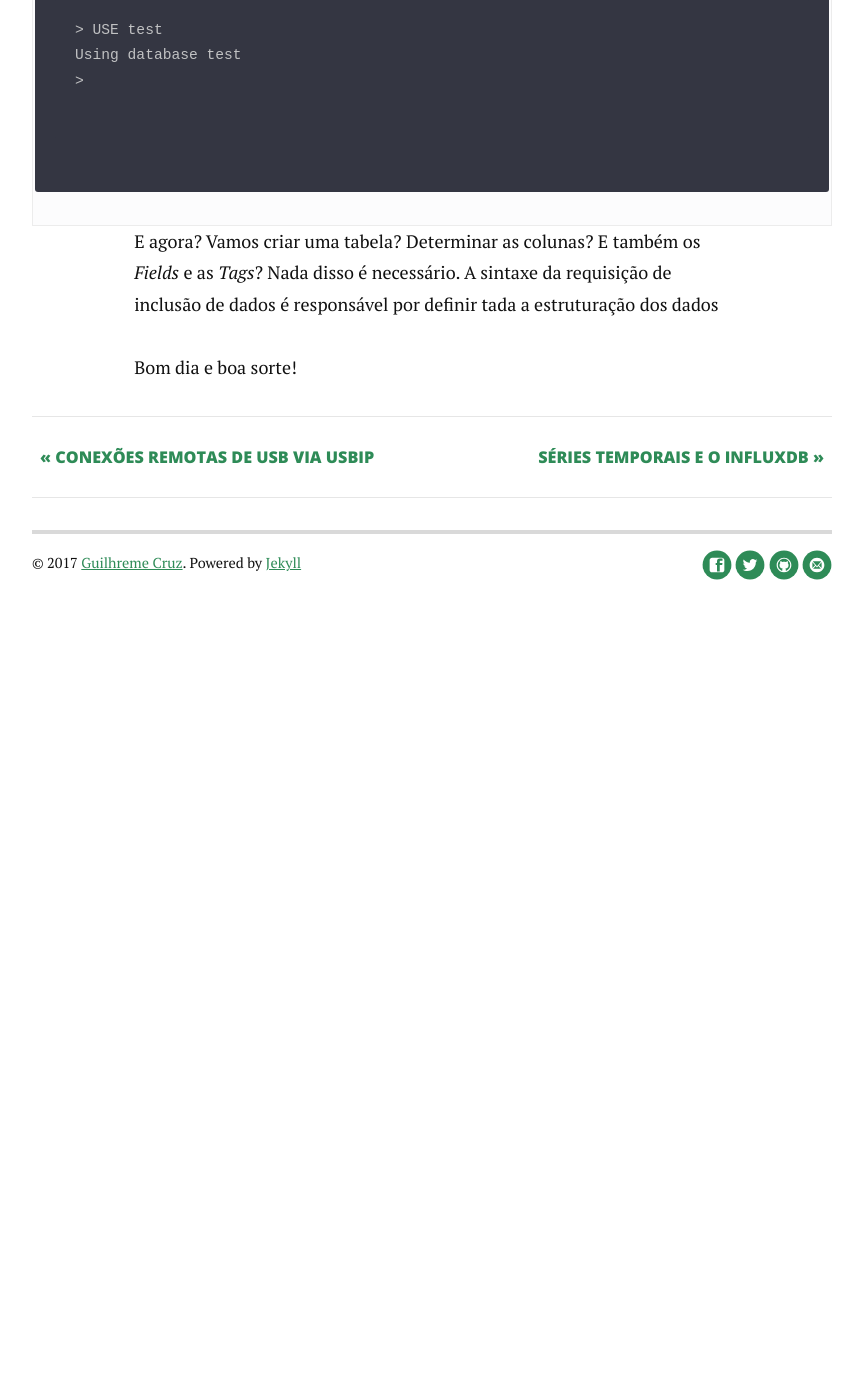
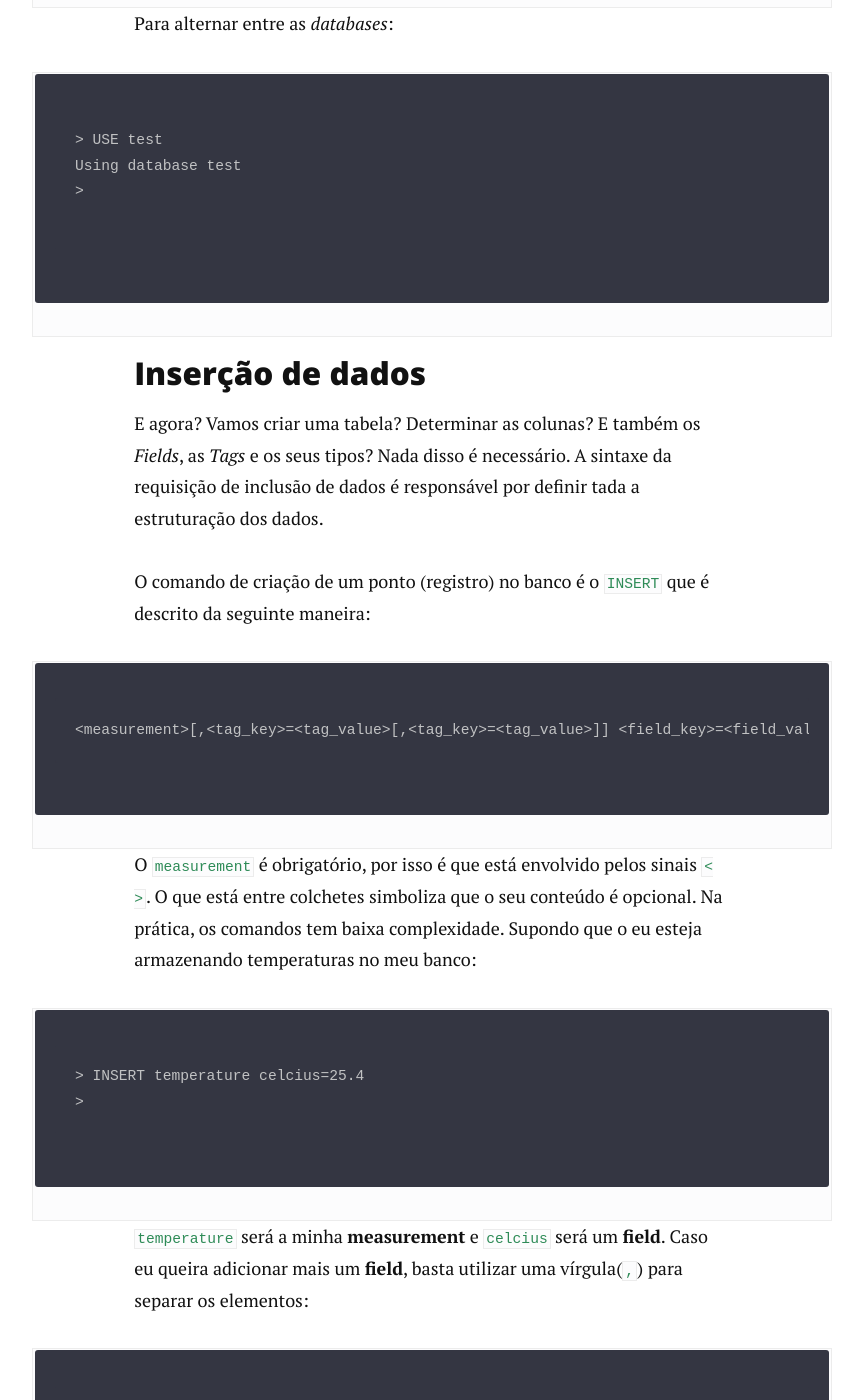
Before and after one commit to guicruzzs/guicruzzs.github.io, a Jekyll site: the page built from _posts/2017-06-02-primeiros-passos-influxdb.markdown, in a window 1280 px wide and 1400 px high, scrolled down 1972 px. Shown: the whole window, without its empty margins (208-1071 px from the left). Built offline with Jekyll 4.4.1, drawn with Linux system fonts in a browser that asks for light colours; nearby versions of some CDN libraries; comment, search, counter and statistics services are not loaded; before the commit the page ends 2647 px from its top, so only the background shows below that; some of the changed text lies outside the part shown.

Commit message:
Influx first steps draft

````diff
--- a/_posts/2017-05-13-conexoes-remotas-usbip.markdown
+++ b/_posts/2017-05-13-conexoes-remotas-usbip.markdown
@@ -98,7 +98,7 @@ Basta então, se conectar ao dispositivo que desejar através do seu ID:
 $ sudo ./usbip attach -r 192.168.0.17 -b 1-1.1.2
 {% endhighlight %}
 
-E voilá! Você consegue então utilizar por meio da rede, um dispositivo USB que está em outra máquina!
+E voilà! Você consegue então utilizar por meio da rede, um dispositivo USB que está em outra máquina!
 
 ### Considerações finais
 
--- a/_posts/2017-06-02-primeiros-passos-influxdb.markdown
+++ b/_posts/2017-06-02-primeiros-passos-influxdb.markdown
@@ -47,7 +50,100 @@ Using database test
 
 ```
 
-E agora? Vamos criar uma tabela? Determinar as colunas? E também os *Fields* e as *Tags*?
-Nada disso é necessário. A sintaxe da requisição de inclusão de dados é responsável por definir tada a estruturação dos dados
+### Inserção de dados
+E agora? Vamos criar uma tabela? Determinar as colunas? E também os *Fields*, as *Tags* e os seus tipos?
+Nada disso é necessário. A sintaxe da requisição de inclusão de dados é responsável por definir tada a estruturação dos dados.
+
+O comando de criação de um ponto (registro) no banco é o `INSERT` que é descrito da seguinte maneira:
+```
+<measurement>[,<tag_key>=<tag_value>[,<tag_key>=<tag_value>]] <field_key>=<field_value>[,<field_key>=<field_value>] [<timestamp>]
+```
+O `measurement` é obrigatório, por isso é que está envolvido pelos sinais `< >`. O que está entre colchetes simboliza que o seu conteúdo é opcional.
+Na prática, os comandos tem baixa complexidade. Supondo que o eu esteja armazenando temperaturas no meu banco:
+```
+> INSERT temperature celcius=25.4
+>
+```
+
+`temperature` será a minha **measurement** e `celcius` será um **field**. Caso eu queira adicionar mais um **field**, basta utilizar uma vírgula(`,`) para separar os elementos:
+```
+> INSERT temperature celcius=25.4,fahrenheit=77.54
+>
+```
+
+Além disso, é fundamental utilizar as **tags** para indexar a busca e filtrar os registros inseridos na base. Para fazer isso, é só incluir a **tag** após o **measurement** separados por uma vírgula(`,`) e deixar um espaço (` `) no final pra separá-la dos **fields**:
+```
+> INSERT temperature,city=Marília celcius=25.4,fahrenheit=77.54
+>
+```
+
+Caso queira ter mais de uma **tag**, basta repetir a regra dos **fields**: separe eles com uma vírgula
+```
+> INSERT temperature,city=Marília,state=SP celcius=25.4,fahrenheit=77.54
+>
+```
+
+Em todos os cenários anteriores o `timestamp` é definido automaticamente com o valor do instante em que o registro é inserido. Entretanto, é possível determinar o valor do `timestamp`:
+```
+> INSERT temperature,city=Marília,state=SP celcius=25.4,fahrenheit=77.54 1496510681952374020
+>
+```
+
+### Consulta de dados
+Para exibir todos os registros de uma *measurement*, o comando em InfluxQL é muito parecido com SQL:
+```
+> SELECT * FROM temperature
+name: temperature
+time                celcius city      fahrenheit state
+----                ------- ----      ---------- -----
+1496510104709742573 25.4
+1496510114111767822 25.4              77.54
+1496510533023926338 25.4    Marília   77.54
+1496510681952374018 25.4    Marília   77.54      SP
+1496510681952374020 25.4    Marília   77.54      SP
+
+>
+```
+
+Você pode olhar os fields definidos pra essa *measurement*:
+```
+> SHOW FIELD KEYS FROM temperature
+name: temperature
+fieldKey   fieldType
+--------   ---------
+celcius    float
+fahrenheit float
+
+>
+```
+
+E também as tags:
+```
+> SHOW TAG KEYS FROM temperature
+name: temperature
+tagKey
+------
+city
+state
+
+>
+```
+
+O comando `SELECT` aceita também os condicionais de `WHERE` para filtrar os resultados:
+```
+> SELECT * FROM temperature WHERE city='Marília'
+name: temperature
+time                celcius city    fahrenheit state
+----                ------- ----    ---------- -----
+1496510533023926338 25.4    Marília 77.54
+1496510681952374018 25.4    Marília 77.54      SP
+1496510681952374020 25.4    Marília 77.54      SP
+
+>
+```
+
+### Considerações finais
+
+- HTTP
 
 Bom dia e boa sorte!
````
Also changed, not shown: other parts of _posts/2017-06-02-primeiros-passos-influxdb.markdown (+3 -0 lines).
